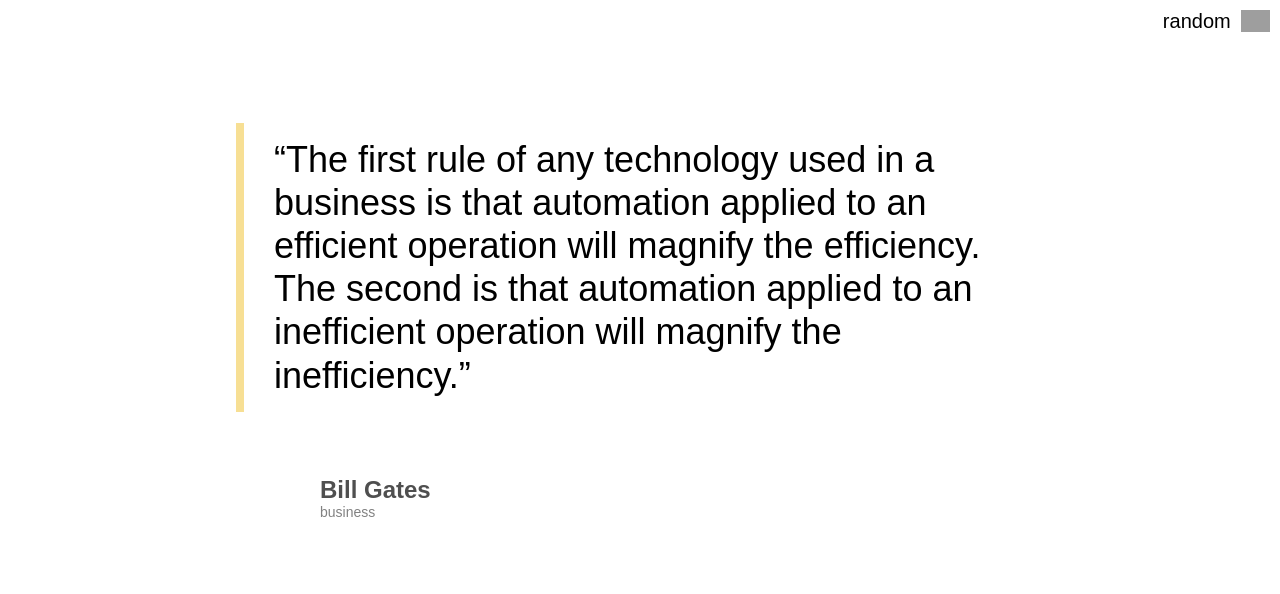
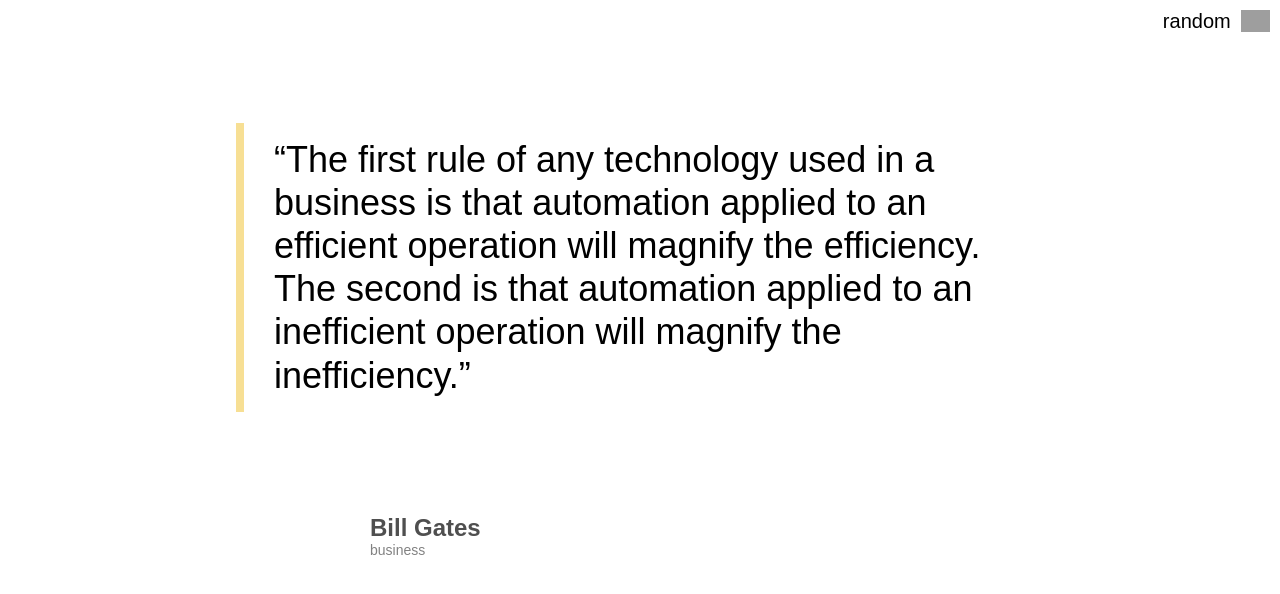
Before and after one commit to tilak30/Random-Quote-Generator, a React (Create React App) app: page / in a window 1280 px wide. Shown: the top 594 px of the page. Built offline with nearby package versions, Linux system fonts and the light colour scheme; grey boxes are pictures that could not be loaded.

Commit message:
Hover added

```diff
--- /dev/null
+++ b/src/components/MainPage/MainPage.css
@@ -0,0 +1,14 @@
+.author:hover{
+    background-color: black;
+}
+.author:hover .authorname{
+    color: #F2F2F2;
+}
+.authorname{
+    font-size: 24px;
+    font-weight: bold;
+    color: #4F4F4F;
+}
+.author{
+    width: 30%;
+}
--- a/src/components/MainPage/MainPage.js
+++ b/src/components/MainPage/MainPage.js
@@ -1,5 +1,5 @@
 import { useHistory } from "react-router";
-
+import "./MainPage.css";
 
 function MainPage({author, quote, field}) {
     let history = useHistory();
@@ -13,8 +13,8 @@
                     </div>
                 </div>
             </div>
-            <div style={{display:"flex", flexDirection:"column", justifyContent:"center",marginLeft:"25%", marginTop:"5%"}}>
-                <div style={{fontSize:"24px", fontWeight:"bold", color:"#4F4F4F"}}>
+            <div className="author" style={{display:"flex", flexDirection:"column", width:"45%", height:"15vh", paddingLeft:"50px", justifyContent:"center",marginLeft:"25%", marginTop:"5%"}}>
+                <div className="authorname">
                     {author}
                 </div>
                 <div style={{fontSize:"14px", fontWeight:"500", color:"#828282"}}>
```
Also changed, not shown: src/App.css (line endings or trailing spaces).
